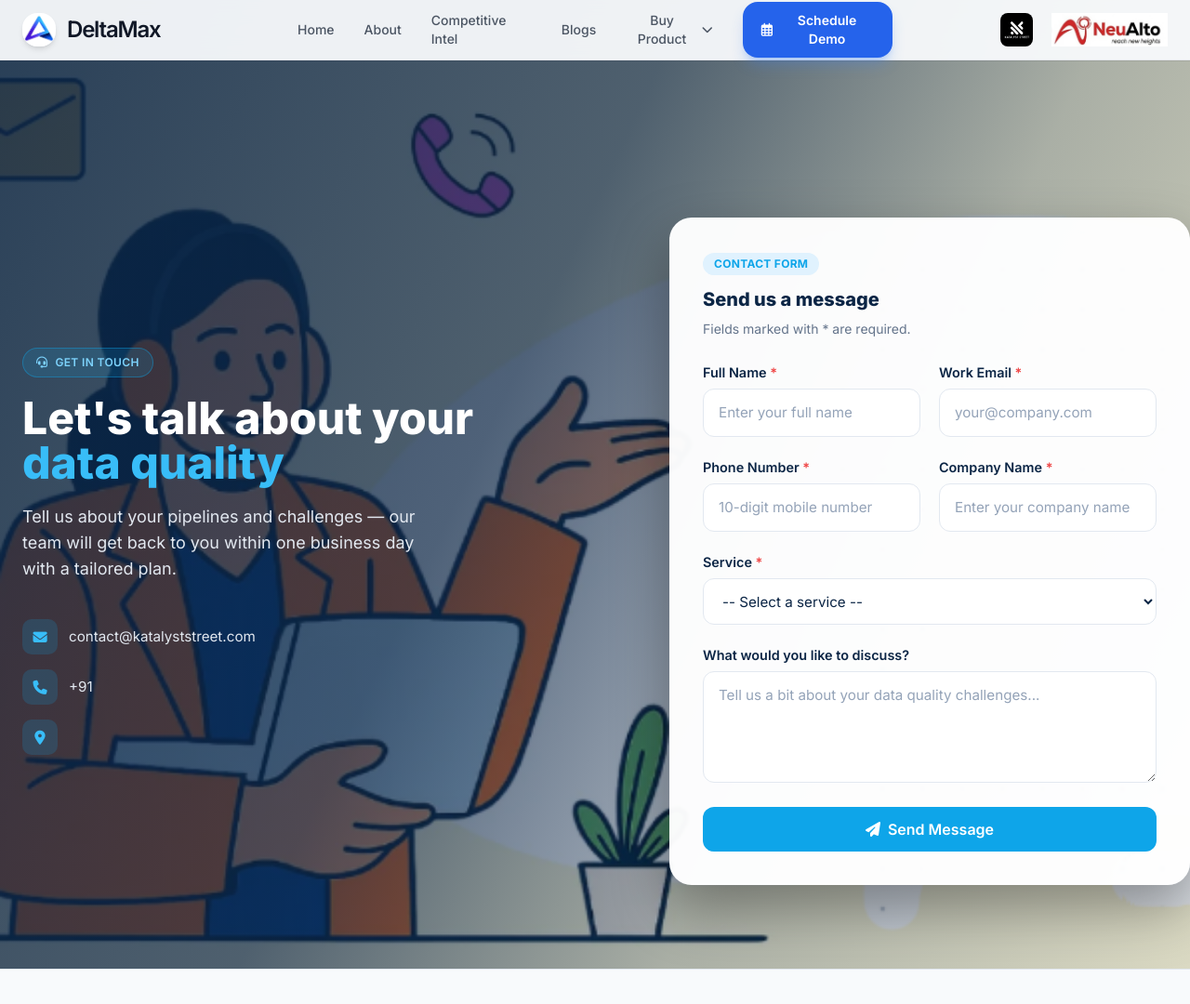
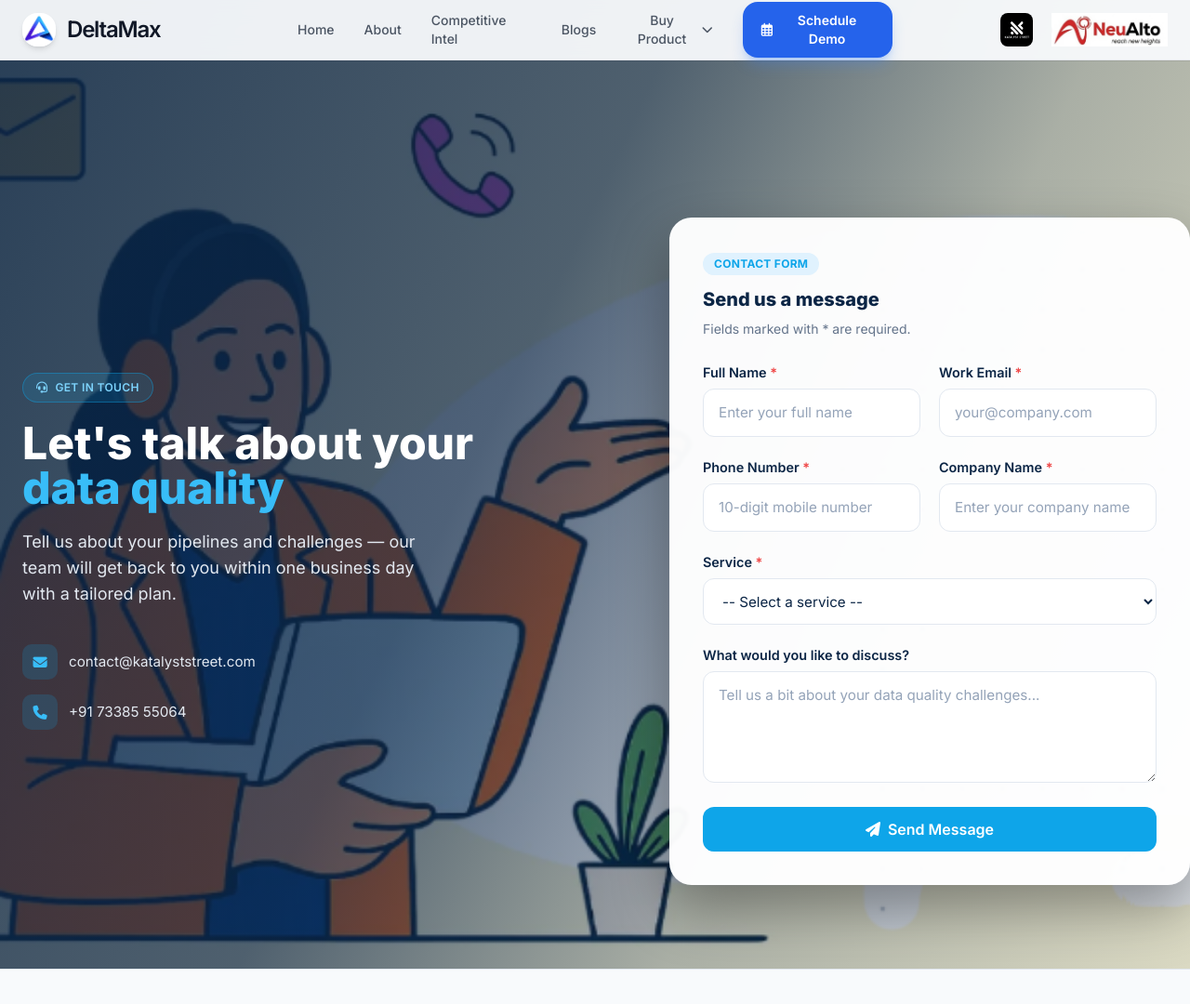
Before and after one commit to bhavana3915/deltamax-website, a website: page public/schedule.html in a window 1280 px wide. Shown: the top 1080 px of the page at 93% size. Drawn offline with nearby package versions, Linux system fonts and the light colour scheme.

Commit message:
updated commit

```diff
--- a/public/schedule.html
+++ b/public/schedule.html
@@ -267,12 +267,9 @@
         </div>
         <div class="contact-point">
           <i class="fa-solid fa-phone"></i>
-          <span>+91 </span>
+          <span>+91 73385 55064</span>
         </div>
-        <a href="https://www.google.com/maps?q=42+Old+Kanakapura+Rd+near+Mecon+Limited+Basavanagudi+Bengaluru+Karnataka+560004" target="_blank" rel="noopener noreferrer" class="contact-point hover:opacity-80 transition cursor-pointer">
-          <i class="fa-solid fa-location-dot"></i>
-          <span></span>
-        </a>
+
       </div>
     </div>
 
```
